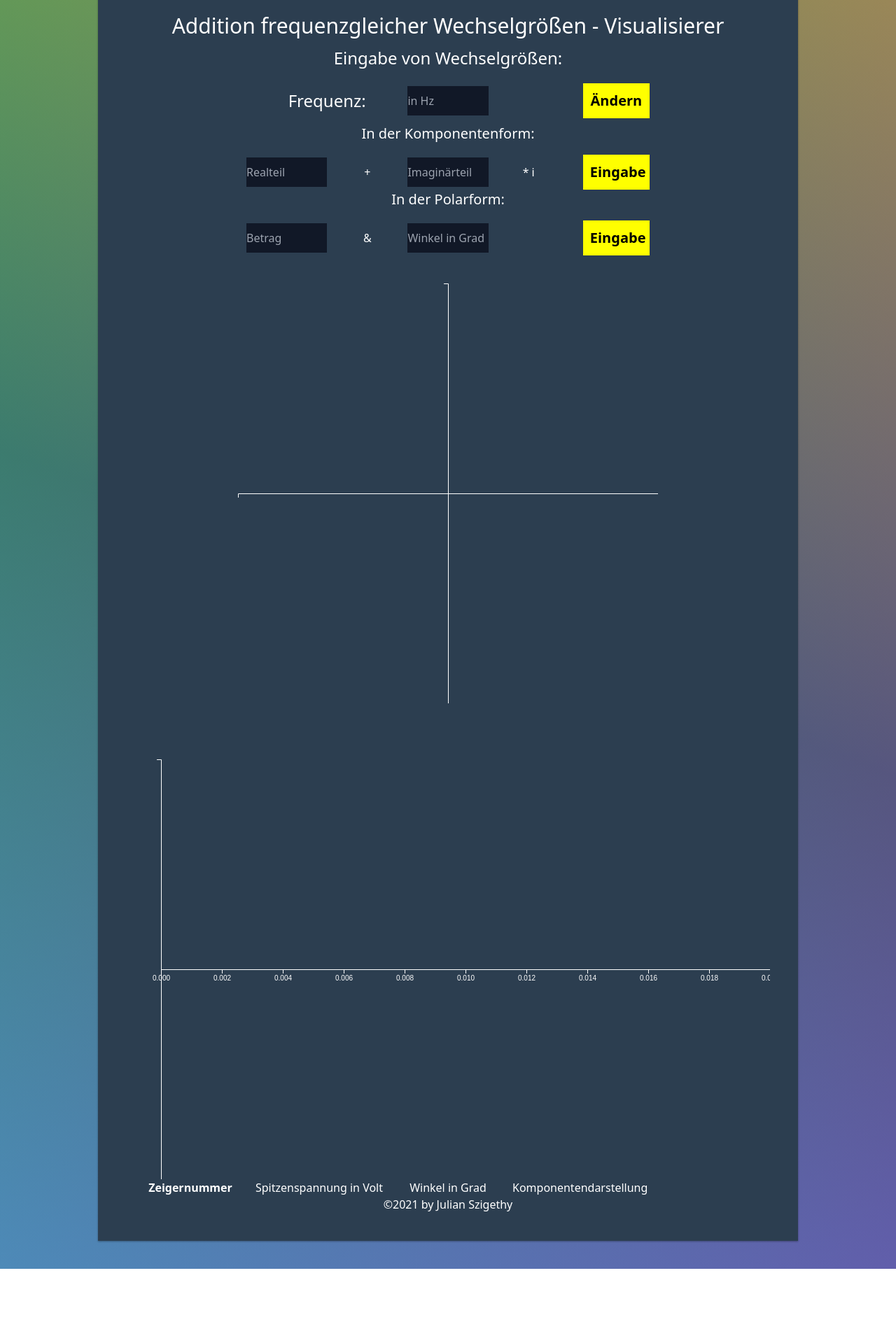
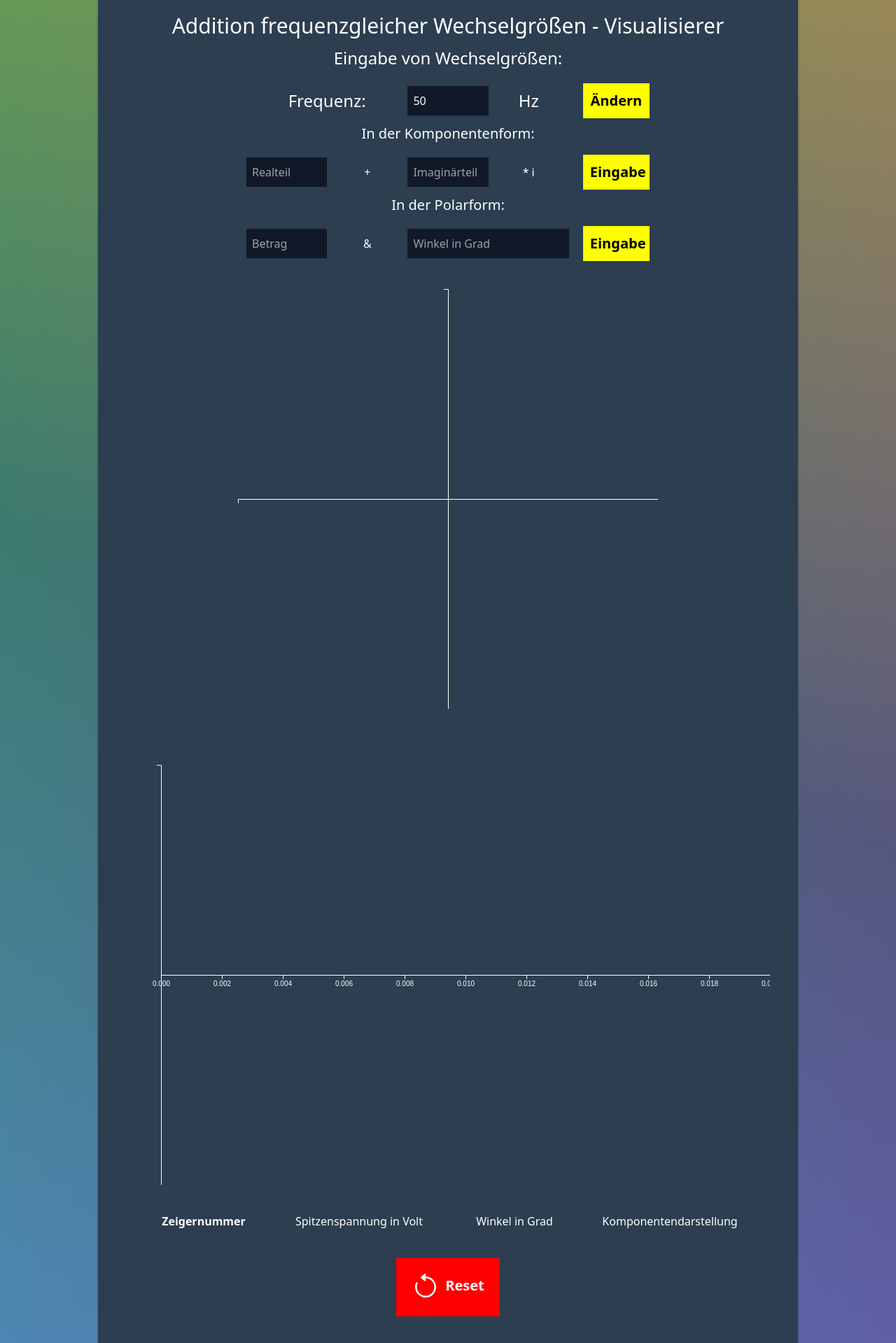
Before and after one commit to Julian-Sz/ete-addition-frequenzgleicher-wechselgroessen, a React (Create React App) app: page / in a window 1280 px wide. Shown: the part 61-1980 px from the top of the page at 70% size. Before the commit the page ends 1874 px from the top, so only its background shows below. Built offline with nearby package versions, Linux system fonts and the light colour scheme; what distinct-colors would draw is missing.

Commit message:
design changes

```diff
--- a/src/App.css
+++ b/src/App.css
@@ -41,7 +41,7 @@ body {
   background: #ffff00;
   color: #000;
   font-weight: 600;
-  transition: box-shadow 0.5s ease-in-out, border-color 0.5s ease-in-out;
+  transition: box-shadow 0.3s ease-in-out, border-color 0.5s ease-in-out;
 }
 
 .input-btn:hover {
@@ -51,3 +51,35 @@ body {
     0 0 35px rgb(255 255 0 / 0.7), 0 0 50px rgb(255 255 0 / 0.6);
   border-color: #fff;
 }
+
+.input-btn:focus {
+  background-color: #ff0000;
+}
+
+.danger-btn {
+  outline: 0;
+  position: relative;
+  display: inline-block;
+  font-size: 20px;
+  overflow: hidden;
+  cursor: pointer;
+  border: 2px solid #ff0000;
+  background: #ff0000;
+  font-weight: 600;
+  transition: box-shadow 0.3s ease-in-out, border-color 0.5s ease-in-out;
+}
+
+.danger-btn:hover {
+  background-color: #ff0000;
+  box-shadow: 0 0 5px #ff0000, 0 0 20px rgb(255 0 0 / 0.8),
+    0 0 35px rgb(255 0 0 / 0.7), 0 0 50px rgb(255 0 0 / 0.6);
+  border-color: #fff;
+}
+
+.danger-btn:focus {
+  background-color: #ffff00;
+  color: black;
+  box-shadow: 0 0 5px #ff0000, 0 0 20px rgb(255 0 0 / 0.8),
+    0 0 35px rgb(255 0 0 / 0.7), 0 0 50px rgb(255 0 0 / 0.6);
+  border-color: #fff;
+}
--- a/src/App.js
+++ b/src/App.js
@@ -46,7 +46,7 @@ function App() {
                 imaginary: imaginary,
                 absolute: absolute,
                 angle: angle,
-                color: palette[zeigernummer].hex(),
+                color: palette[zeigernummer + 1].hex(),
               },
             ],
           };
@@ -84,6 +84,11 @@ function App() {
         let newZeigerArray = [...prev.zeigerarray];
         newZeigerArray.splice(indexToDelete, 1);
         return { ...prev, zeigerarray: newZeigerArray };
+      case ACTIONS.RESET:
+        return {
+          zeigerarray: [],
+          frequenz: undefined,
+        };
       default:
         return prev;
     }
--- a/src/components/inputPrompt.js
+++ b/src/components/inputPrompt.js
@@ -5,7 +5,7 @@ export default function InputPrompt(props) {
   const [state, setState] = useState({
     real: undefined,
     imaginary: undefined,
-    frequency: undefined,
+    frequency: 50,
     absolute: undefined,
     angle: undefined,
   });
@@ -25,12 +25,13 @@ export default function InputPrompt(props) {
         <input
           type="text"
           placeholder="in Hz"
-          className="h-5/6 bg-gray-900 hover:bg-gray-700"
+          value={state.frequency}
+          className="p-2 h-5/6 bg-gray-900 hover:bg-gray-700"
           onChange={(e) => {
             setState((prev) => ({ ...prev, frequency: e.target.value }));
           }}
         ></input>
-        <span></span>
+        <span className="md:text-2xl align-middle">Hz</span>
         <button
           type="button"
           className="md:ml-5 input-btn p-2"
@@ -50,7 +51,7 @@ export default function InputPrompt(props) {
         <input
           type="text"
           placeholder="Realteil"
-          className="h-5/6 bg-gray-900 hover:bg-gray-700"
+          className="p-2 h-5/6 bg-gray-900 hover:bg-gray-700"
           onChange={(e) => {
             setState((prev) => ({ ...prev, real: e.target.value }));
           }}
@@ -59,7 +60,7 @@ export default function InputPrompt(props) {
         <input
           type="text"
           placeholder="Imaginärteil"
-          className="h-5/6 bg-gray-900 hover:bg-gray-700"
+          className="p-2 h-5/6 bg-gray-900 hover:bg-gray-700"
           onChange={(e) => {
             setState((prev) => ({ ...prev, imaginary: e.target.value }));
           }}
@@ -86,11 +87,13 @@ export default function InputPrompt(props) {
         >
           Eingabe
         </button>
-        <h3 className="mb-4 md:text-xl col-span-5">In der Polarform:</h3>
+        <h3 className="mb-4 md:mt-2 md:text-xl col-span-5">
+          In der Polarform:
+        </h3>
         <input
           type="text"
           placeholder="Betrag"
-          className="h-5/6 bg-gray-900 hover:bg-gray-700"
+          className="p-2 h-5/6 bg-gray-900 hover:bg-gray-700"
           onChange={(e) => {
             setState((prev) => ({ ...prev, absolute: e.target.value }));
           }}
@@ -99,7 +102,7 @@ export default function InputPrompt(props) {
         <input
           type="text"
           placeholder="Winkel in Grad"
-          className="h-5/6 bg-gray-900 hover:bg-gray-700"
+          className="p-2 h-5/6 bg-gray-900 hover:bg-gray-700 col-span-2"
           onChange={(e) => {
             setState((prev) => ({
               ...prev,
@@ -107,7 +110,6 @@ export default function InputPrompt(props) {
             }));
           }}
         ></input>
-        <span></span>
         <button
           type="button"
           className="md:ml-5 input-btn p-2"
--- a/src/components/spannungsListe.js
+++ b/src/components/spannungsListe.js
@@ -8,8 +8,11 @@ const roundToX = (num = 0, X = 20) =>
 
 export default function SpannungsListe(props) {
   return (
-    <div>
-      <ul className="grid grid-cols-5 w-full">
+    <div className="my-10">
+      <ul
+        className="grid w-full gap-y-2"
+        style={{ gridTemplateColumns: "1fr 1fr 1fr 1fr min-content" }}
+      >
         <strong>Zeigernummer</strong>
         <span>Spitzenspannung in Volt</span>
         <span>Winkel in Grad</span>
@@ -30,7 +33,7 @@ export default function SpannungsListe(props) {
               <span className="w-8">
                 <svg
                   xmlns="http://www.w3.org/2000/svg"
-                  className="hover:bg-gray-300 hover:text-black rounded-xl p-1 cursor-pointer"
+                  className="rounded-xl p-1 cursor-pointer input-btn"
                   fill="currentColor"
                   viewBox="0 0 16 16"
                   onClick={() => {
@@ -51,6 +54,26 @@ export default function SpannungsListe(props) {
           );
         })}
       </ul>
+      <button
+        className="mt-10 p-5 danger-btn"
+        onClick={() => {
+          props.dispatch({ type: ACTIONS.RESET });
+        }}
+      >
+        <svg
+          xmlns="http://www.w3.org/2000/svg"
+          fill="currentColor"
+          className="inline w-10 mr-2"
+          viewBox="0 0 16 16"
+        >
+          <path
+            fillRule="evenodd"
+            d="M8 3a5 5 0 1 1-4.546 2.914.5.5 0 0 0-.908-.417A6 6 0 1 0 8 2v1z"
+          />
+          <path d="M8 4.466V.534a.25.25 0 0 0-.41-.192L5.23 2.308a.25.25 0 0 0 0 .384l2.36 1.966A.25.25 0 0 0 8 4.466z" />
+        </svg>
+        <span>Reset</span>
+      </button>
     </div>
   );
 }
--- a/src/components/zeigerdiagramm.js
+++ b/src/components/zeigerdiagramm.js
@@ -48,6 +48,7 @@ export default function Zeigerdiagramm(props) {
             <motion.div
               initial={{ rotate: `0rad` }}
               animate={{ rotate: `-${zeiger.angle}rad` }}
+              // transition={{ duration: 1, repeat: Infinity }}
               className="absolute"
               style={{
                 width: scaleReal(zeiger.absolute) - 300,
```
